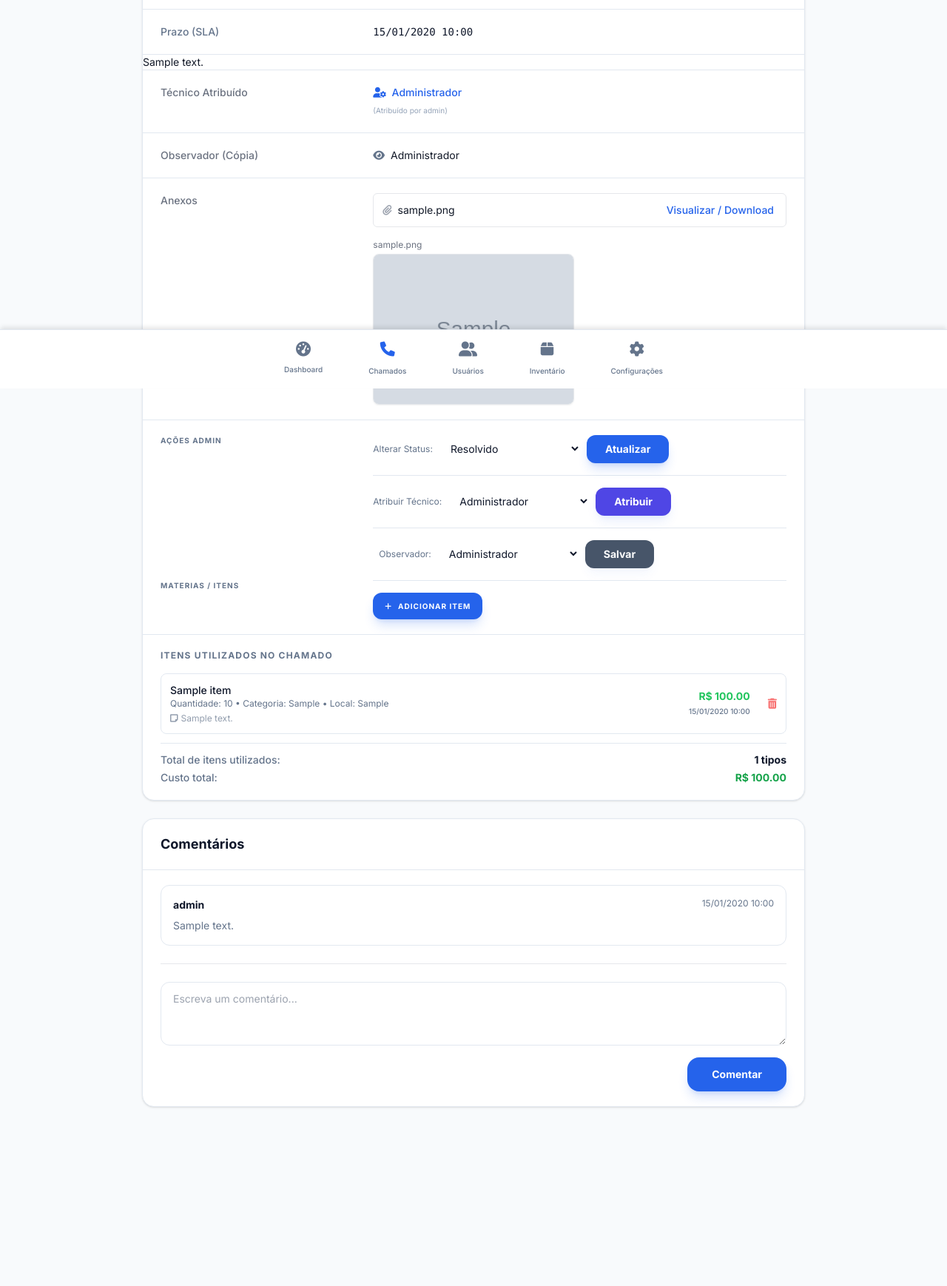
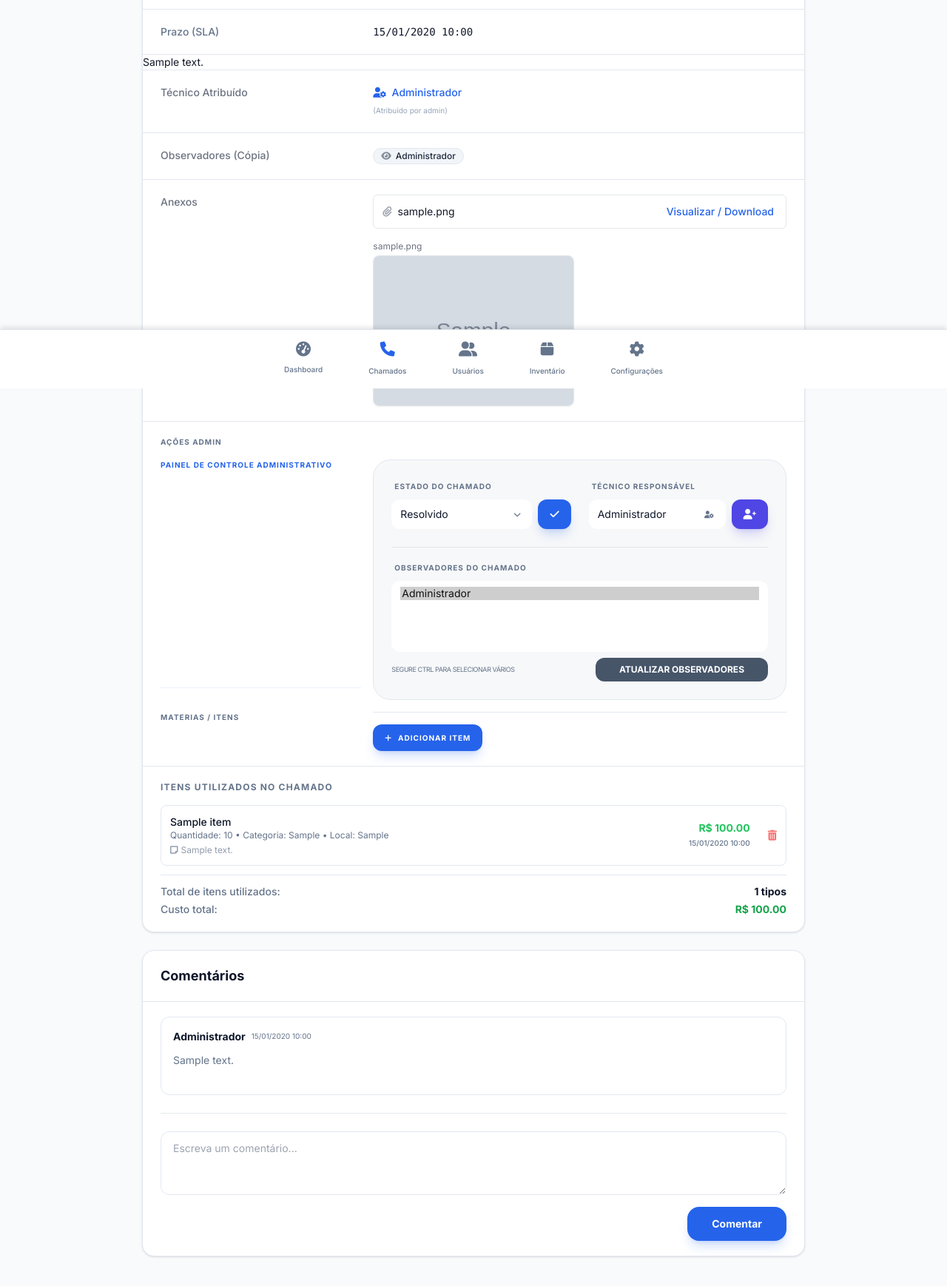
Before and after one commit to xploddy/helpdesk, a Flask app: page /tickets/1 in a window 1280 px wide. Shown: the part 275-2013 px from the top of the page at 74% size. Before the commit the page ends 1772 px from the top, so only its background shows below. Run offline with Flask 3, Linux system fonts and the light colour scheme; a user stored in the database is signed in; data comes from the database, SQL or seed files in the repository; tables that the repository leaves empty hold one stand-in row (values such as "Sample post"); grey boxes marked "Sample" are stand-in pictures; some libraries are stand-ins or nearby versions.

Commit message:
feat: multiple observers, comment edit/delete, and improved admin UI

```diff
--- a/app/routes/tickets.py
+++ b/app/routes/tickets.py
@@ -21,12 +21,14 @@ def create_ticket():
         priority = request.form['priority']
         description = request.form['description']
 
-        # User assignment (only for admins)
+        # User and Observers assignment (only for admins)
         user_id = current_user.id
         if current_user.role == 'admin':
             selected_user_id = request.form.get('user_id')
             if selected_user_id:
                 user_id = int(selected_user_id)
+
+        observer_ids = request.form.getlist('observer_ids')
 
         # SLA Calculation
         from app.models.settings import AppSettings
@@ -57,9 +59,14 @@ def create_ticket():
             priority=priority,
             description=description,
             user_id=user_id,
-            due_at=due_at,
-            observer_id=observer_id
+            due_at=due_at
         )
+
+        # Add observers
+        if observer_ids:
+            observer_users = User.query.filter(User.id.in_([int(id) for id in observer_ids])).all()
+            ticket.observers.extend(observer_users)
+
         db.session.add(ticket)
         db.session.commit() # Commit first to get ticket ID
 
@@ -120,7 +127,14 @@ def list_tickets():
 
     # Permission check or filtering
     if current_user.role != 'admin':
-        query = query.filter_by(user_id=current_user.id)
+        # Show tickets created by user OR assigned to user OR where user is observer
+        query = query.filter(
+            or_(
+                Ticket.user_id == current_user.id,
+                Ticket.assigned_to_id == current_user.id,
+                Ticket.observers.any(User.id == current_user.id)
+            )
+        )
 
     # Search Filters
     q = request.args.get('q')
@@ -212,12 +226,12 @@ def edit_ticket(id):
             if selected_user_id:
                 ticket.user_id = int(selected_user_id)
 
-        # Observer assignment
-        observer_id = request.form.get('observer_id')
-        if observer_id:
-            ticket.observer_id = int(observer_id)
-        else:
-            ticket.observer_id = None
+        # Observers assignment
+        observer_ids = request.form.getlist('observer_ids')
+        ticket.observers = [] # Clear existing
+        if observer_ids:
+            observer_users = User.query.filter(User.id.in_([int(id) for id in observer_ids])).all()
+            ticket.observers.extend(observer_users)
 
         # Handle attachment (Multiple)
         files = request.files.getlist('attachment')
@@ -441,3 +455,32 @@ def remove_ticket_item(item_id):
 
     flash('Item removido do chamado e estoque restaurado.', 'success')
     return redirect(url_for('tickets.view_ticket', id=ticket_id))
+
+@tickets_bp.route('/comment/<int:comment_id>/edit', methods=['POST'])
+@login_required
+def edit_comment(comment_id):
+    comment = Comment.query.get_or_404(comment_id)
+    if current_user.id != comment.user_id and current_user.role != 'admin':
+        flash('Acesso negado.', 'danger')
+        return redirect(url_for('tickets.view_ticket', id=comment.ticket_id))
+
+    content = request.form.get('content')
+    if content:
+        comment.content = content
+        db.session.commit()
+        flash('Comentário atualizado.', 'success')
+    return redirect(url_for('tickets.view_ticket', id=comment.ticket_id))
+
+@tickets_bp.route('/comment/<int:comment_id>/delete', methods=['POST'])
+@login_required
+def delete_comment(comment_id):
+    comment = Comment.query.get_or_404(comment_id)
+    ticket_id = comment.ticket_id
+    if current_user.id != comment.user_id and current_user.role != 'admin':
+        flash('Acesso negado.', 'danger')
+        return redirect(url_for('tickets.view_ticket', id=ticket_id))
+
+    db.session.delete(comment)
+    db.session.commit()
+    flash('Comentário removido.', 'success')
+    return redirect(url_for('tickets.view_ticket', id=ticket_id))
--- a/app/templates/tickets/view.html
+++ b/app/templates/tickets/view.html
@@ -108,12 +108,19 @@
                     </dd>
                 </div>
                 {% endif %}
-                {% if ticket.observer %}
+                {% if ticket.observers %}
                 <div class="py-4 sm:py-5 sm:grid sm:grid-cols-3 sm:gap-4 sm:px-6">
-                    <dt class="text-sm font-medium text-gray-500">Observador (Cópia)</dt>
+                    <dt class="text-sm font-medium text-gray-500">Observadores (Cópia)</dt>
                     <dd class="mt-1 text-sm text-gray-900 sm:mt-0 sm:col-span-2">
-                        <i class="fa-solid fa-eye mr-1 text-muted"></i> {{ ticket.observer.fullname or
-                        ticket.observer.username }}
+                        <div class="flex flex-wrap gap-2">
+                            {% for observer in ticket.observers %}
+                            <span
+                                class="inline-flex items-center px-2.5 py-0.5 rounded-full text-xs font-medium bg-slate-100 text-slate-800 dark:bg-slate-800 dark:text-slate-200 border border-slate-200 dark:border-slate-700">
+                                <i class="fa-solid fa-eye mr-1.5 opacity-50"></i>
+                                {{ observer.fullname or observer.username }}
+                            </span>
+                            {% endfor %}
+                        </div>
                     </dd>
                 </div>
                 {% endif %}
@@ -167,68 +174,94 @@
                     <dt class="text-[10px] uppercase font-bold tracking-widest text-muted">Ações Admin</dt>
                     <dd class="mt-1 text-sm text-gray-900 sm:mt-0 sm:col-span-2 space-y-4">
                         <!-- Update Status -->
+                    <dt
+                        class="text-[10px] uppercase font-bold tracking-widest text-primary mb-4 border-b border-primary/10 pb-2">
+                        Painel de Controle Administrativo</dt>
+                    <dd class="mt-1 text-sm text-gray-900 sm:mt-0 sm:col-span-2">
+                        <div
+                            class="grid grid-cols-1 md:grid-cols-2 gap-6 bg-slate-500/5 p-6 rounded-3xl border border-[var(--border-color)]">
+                            <!-- Update Status -->
                             <form action="{{ url_for('tickets.update_status', id=ticket.id) }}" method="POST"
-                            class="flex flex-col sm:flex-row items-start sm:items-center space-y-2 sm:space-y-0 sm:space-x-2">
-                            <label class="text-xs text-muted w-full sm:w-auto">Alterar Status:</label>
+                                class="space-y-2">
+                                <label class="text-[10px] font-black uppercase tracking-widest text-muted ml-1">Estado
+                                    do Chamado</label>
+                                <div class="flex gap-2">
+                                    <div class="relative flex-grow">
                                         <select name="status"
-                                class="stitch-input block w-full sm:w-48 pl-3 pr-10 py-2 text-sm rounded-xl focus:outline-none transition-all">
-                                <option value="Aberto" {% if ticket.status=='Aberto' %}selected{% endif %}>Aberto
-                                </option>
-                                <option value="Em andamento" {% if ticket.status=='Em andamento' %}selected{% endif %}>
-                                    Em andamento</option>
-                                <option value="Resolvido" {% if ticket.status=='Resolvido' %}selected{% endif %}>
-                                    Resolvido</option>
-                                <option value="Fechado" {% if ticket.status=='Fechado' %}selected{% endif %}>Fechado
-                                </option>
+                                            class="stitch-input block w-full pl-3 pr-10 py-2.5 text-sm rounded-xl focus:outline-none transition-all appearance-none">
+                                            <option value="Aberto" {% if ticket.status=='Aberto' %}selected{% endif %}>
+                                                Aberto</option>
+                                            <option value="Em andamento" {% if ticket.status=='Em andamento'
+                                                %}selected{% endif %}>Em andamento</option>
+                                            <option value="Resolvido" {% if ticket.status=='Resolvido' %}selected{%
+                                                endif %}>Resolvido</option>
+                                            <option value="Fechado" {% if ticket.status=='Fechado' %}selected{% endif
+                                                %}>Fechado</option>
                                         </select>
+                                        <i
+                                            class="fa-solid fa-chevron-down absolute right-4 top-1/2 -translate-y-1/2 text-[10px] text-muted pointer-events-none"></i>
+                                    </div>
                                     <button type="submit"
-                                class="w-full sm:w-auto inline-flex justify-center py-2 px-6 border border-transparent shadow-lg shadow-primary/20 text-sm font-bold rounded-xl text-white bg-primary hover:bg-primary-dark focus:outline-none transition-all">
-                                Atualizar
+                                        class="px-4 bg-primary hover:bg-primary-dark text-white rounded-xl transition-all shadow-lg shadow-primary/20">
+                                        <i class="fa-solid fa-check"></i>
                                     </button>
+                                </div>
                             </form>
 
                             <!-- Assign Technician -->
                             <form action="{{ url_for('tickets.assign_technician', id=ticket.id) }}" method="POST"
-                            class="flex flex-col sm:flex-row items-start sm:items-center space-y-2 sm:space-y-0 sm:space-x-2 pt-4 border-t border-[var(--border-color)]">
-                            <label class="text-xs text-muted w-full sm:w-auto">Atribuir Técnico:</label>
+                                class="space-y-2">
+                                <label class="text-[10px] font-black uppercase tracking-widest text-muted ml-1">Técnico
+                                    Responsável</label>
+                                <div class="flex gap-2">
+                                    <div class="relative flex-grow">
                                         <select name="technician_id"
-                                class="stitch-input block w-full sm:w-48 pl-3 pr-10 py-2 text-sm rounded-xl focus:outline-none transition-all">
-                                <option value="">Selecionar técnico...</option>
+                                            class="stitch-input block w-full pl-3 pr-10 py-2.5 text-sm rounded-xl focus:outline-none transition-all appearance-none">
+                                            <option value="">Nenhum</option>
                                             {% for tech in technicians %}
-                                <option value="{{ tech.id }}" {% if ticket.assigned_to_id==tech.id %}selected{% endif
-                                    %}>
-                                    {{ tech.fullname }}
-                                </option>
+                                            <option value="{{ tech.id }}" {% if ticket.assigned_to_id==tech.id
+                                                %}selected{% endif %}>{{ tech.fullname or tech.username }}</option>
                                             {% endfor %}
                                         </select>
+                                        <i
+                                            class="fa-solid fa-user-gear absolute right-4 top-1/2 -translate-y-1/2 text-[10px] text-muted pointer-events-none"></i>
+                                    </div>
                                     <button type="submit"
-                                class="w-full sm:w-auto inline-flex justify-center py-2 px-6 border border-transparent shadow-lg shadow-primary/10 text-sm font-bold rounded-xl text-white bg-indigo-600 hover:bg-indigo-700 focus:outline-none transition-all">
-                                Atribuir
+                                        class="px-4 bg-indigo-600 hover:bg-indigo-700 text-white rounded-xl transition-all shadow-lg shadow-indigo-600/20">
+                                        <i class="fa-solid fa-user-plus"></i>
                                     </button>
+                                </div>
                             </form>
 
-                        <!-- Set Observer -->
+                            <!-- Set Observers -->
                             <form action="{{ url_for('tickets.edit_ticket', id=ticket.id) }}" method="POST"
-                            class="flex flex-col sm:flex-row items-start sm:items-center space-y-2 sm:space-y-0 sm:space-x-2 pt-4 border-t border-[var(--border-color)]">
+                                class="space-y-2 md:col-span-2 border-t border-[var(--border-color)] pt-4">
                                 <input type="hidden" name="title" value="{{ ticket.title }}">
                                 <input type="hidden" name="category" value="{{ ticket.category }}">
                                 <input type="hidden" name="priority" value="{{ ticket.priority }}">
                                 <input type="hidden" name="description" value="{{ ticket.description }}">
-                            <label class="text-xs text-muted w-full sm:w-auto">Observador:</label>
-                            <select name="observer_id"
-                                class="stitch-input block w-full sm:w-48 pl-3 pr-10 py-2 text-sm rounded-xl focus:outline-none transition-all">
-                                <option value="">Remover observador</option>
+                                <label
+                                    class="text-[10px] font-black uppercase tracking-widest text-muted ml-1">Observadores
+                                    do Chamado</label>
+                                <div class="flex flex-col gap-2">
+                                    <select name="observer_ids" multiple
+                                        class="stitch-input block w-full px-3 py-2 text-sm rounded-xl focus:outline-none transition-all h-24">
                                         {% for u in users %}
-                                <option value="{{ u.id }}" {% if ticket.observer_id==u.id %}selected{% endif %}>
-                                    {{ u.fullname or u.username }}
-                                </option>
+                                        <option value="{{ u.id }}" {% if u in ticket.observers %}selected{% endif %}>{{
+                                            u.fullname or u.username }}</option>
                                         {% endfor %}
                                     </select>
+                                    <div class="flex justify-between items-center">
+                                        <p class="text-[9px] text-muted uppercase tracking-tighter">Segure CTRL para
+                                            selecionar vários</p>
                                         <button type="submit"
-                                class="w-full sm:w-auto inline-flex justify-center py-2 px-6 border border-transparent shadow-lg shadow-primary/5 text-sm font-bold rounded-xl text-white bg-slate-600 hover:bg-slate-700 focus:outline-none transition-all">
-                                Salvar
+                                            class="px-8 py-2 bg-slate-600 hover:bg-slate-700 text-white font-bold text-xs uppercase rounded-xl transition-all">
+                                            Atualizar Observadores
                                         </button>
+                                    </div>
+                                </div>
                             </form>
+                        </div>
 
                         <!-- Add Item Button and Modal -->
                     <dt class="text-[10px] uppercase font-bold tracking-widest text-muted">Materias / Itens</dt>
@@ -459,16 +492,47 @@
             <div class="px-4 py-5 sm:px-6">
                 <ul class="space-y-4">
                     {% for comment in ticket.comments %}
-                    <li class="bg-[var(--bg-main)]/50 rounded-xl p-4 border border-[var(--border-color)]">
-                        <div class="flex justify-between">
-                            <span class="font-bold text-sm text-main">{{ comment.author.username
-                                }}</span>
-                            <span class="text-xs text-muted">{{
-                                comment.created_at.strftime('%d/%m/%Y %H:%M')
+                    <li class="bg-[var(--bg-main)]/50 rounded-xl p-4 border border-[var(--border-color)] group"
+                        x-data="{ editing: false }">
+                        <div class="flex justify-between items-start">
+                            <div class="flex items-center space-x-2">
+                                <span class="font-bold text-sm text-main">{{ comment.author.fullname or
+                                    comment.author.username }}</span>
+                                <span class="text-[10px] text-muted">{{ comment.created_at.strftime('%d/%m/%Y %H:%M')
                                     }}</span>
                             </div>
-                        <p class="mt-2 text-sm text-muted whitespace-pre-wrap">{{ comment.content
-                            }}</p>
+
+                            {% if current_user.id == comment.user_id or current_user.role == 'admin' %}
+                            <div
+                                class="flex items-center space-x-2 opacity-0 group-hover:opacity-100 transition-opacity">
+                                <button @click="editing = true"
+                                    class="text-xs text-primary hover:text-primary-dark font-bold uppercase tracking-wider">Editar</button>
+                                <form action="{{ url_for('tickets.delete_comment', comment_id=comment.id) }}"
+                                    method="POST" onsubmit="return confirm('Excluir comentário permanentemente?');">
+                                    <button type="submit"
+                                        class="text-xs text-red-500 hover:text-red-700 font-bold uppercase tracking-wider">Excluir</button>
+                                </form>
+                            </div>
+                            {% endif %}
+                        </div>
+
+                        <!-- Content / Edit Form -->
+                        <div class="mt-2 text-sm text-muted whitespace-pre-wrap" x-show="!editing">{{ comment.content }}
+                        </div>
+
+                        <form x-show="editing" @click.away="editing = false"
+                            action="{{ url_for('tickets.edit_comment', comment_id=comment.id) }}" method="POST"
+                            class="mt-2 space-y-2">
+                            <textarea name="content"
+                                class="stitch-input block w-full px-3 py-2 rounded-xl text-sm outline-none resize-none focus:border-primary"
+                                rows="3">{{ comment.content }}</textarea>
+                            <div class="flex justify-end space-x-2">
+                                <button type="button" @click="editing = false"
+                                    class="px-3 py-1 text-[10px] font-bold uppercase text-muted hover:text-main transition-colors">Cancelar</button>
+                                <button type="submit"
+                                    class="px-3 py-1 bg-primary text-white text-[10px] font-bold uppercase rounded-lg shadow-lg shadow-primary/20">Salvar</button>
+                            </div>
+                        </form>
                     </li>
                     {% else %}
                     <li class="text-gray-500 text-sm text-center py-4">Nenhum comentário ainda.</li>
```
Also changed, not shown: app/models/ticket.py (+12 -6 lines), app/routes/settings.py (+6 -1 lines), app/templates/tickets/create.html (+6 -9 lines), app/templates/tickets/edit.html (+7 -10 lines). Lines whose indentation alone changed are shown as unchanged.
